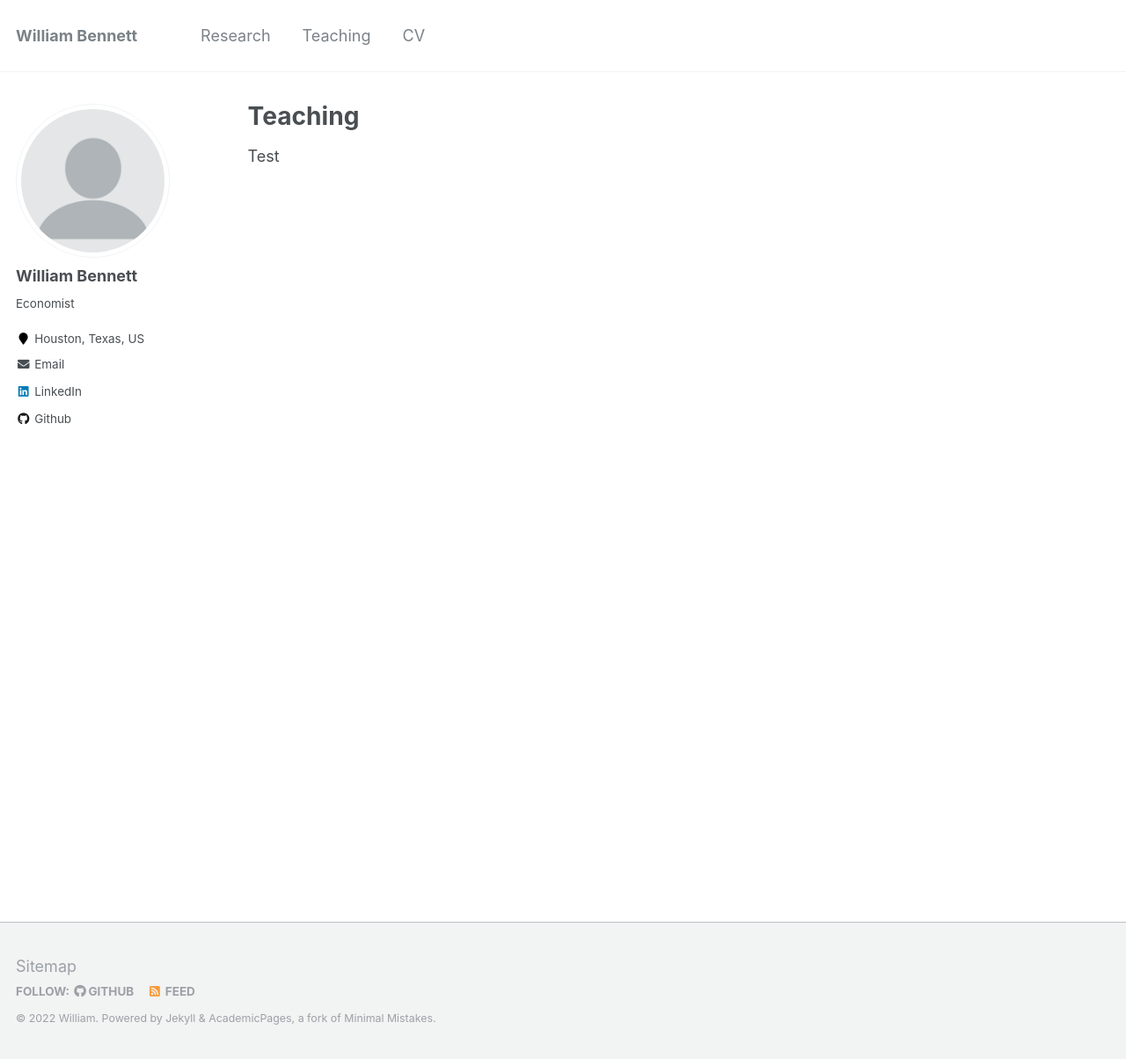
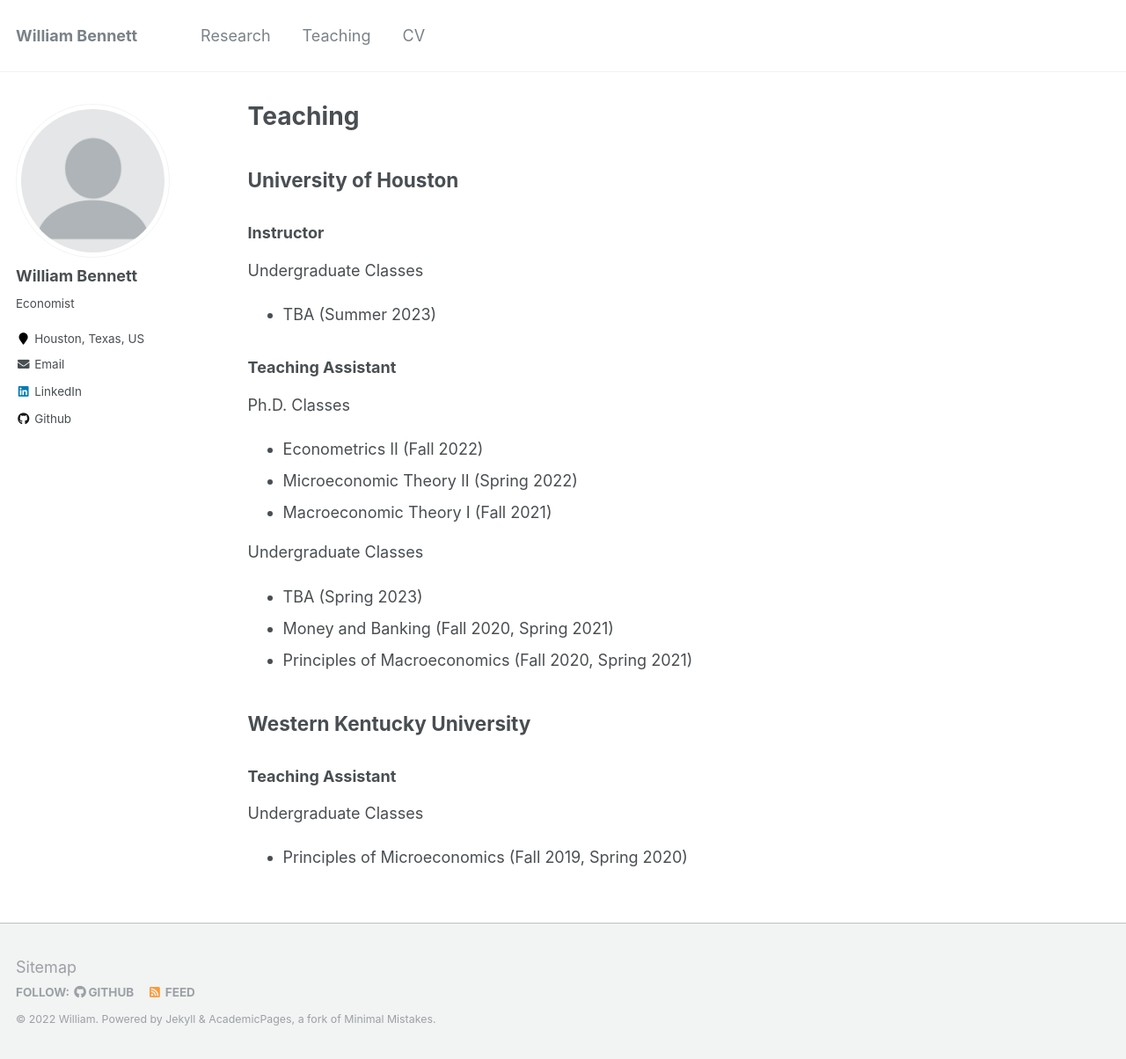
Before and after one commit to williambennettecon/williambennettecon.github.io, a Jekyll site: the page built from _pages/teaching.md, in a window 1280 px wide and 1204 px high. Shown: the whole window at 88% size. Built offline with Jekyll 4.4.1, drawn with Linux system fonts in a browser that asks for light colours.

Commit message:
Update teaching.md

```diff
--- a/_pages/teaching.md
+++ b/_pages/teaching.md
@@ -7,4 +7,30 @@ author_profile: true
 
 {% include base_path %}
 
-Test
+University of Houston
+--
+
+### Instructor
+
+Undergraduate Classes
+- TBA (Summer 2023)
+
+### Teaching Assistant
+
+Ph.D. Classes
+- Econometrics II (Fall 2022)
+- Microeconomic Theory II (Spring 2022)
+- Macroeconomic Theory I (Fall 2021)
+
+Undergraduate Classes
+- TBA (Spring 2023)
+- Money and Banking (Fall 2020, Spring 2021)
+- Principles of Macroeconomics (Fall 2020, Spring 2021)
+
+Western Kentucky University
+--
+
+### Teaching Assistant
+
+Undergraduate Classes
+- Principles of Microeconomics (Fall 2019, Spring 2020)
```
